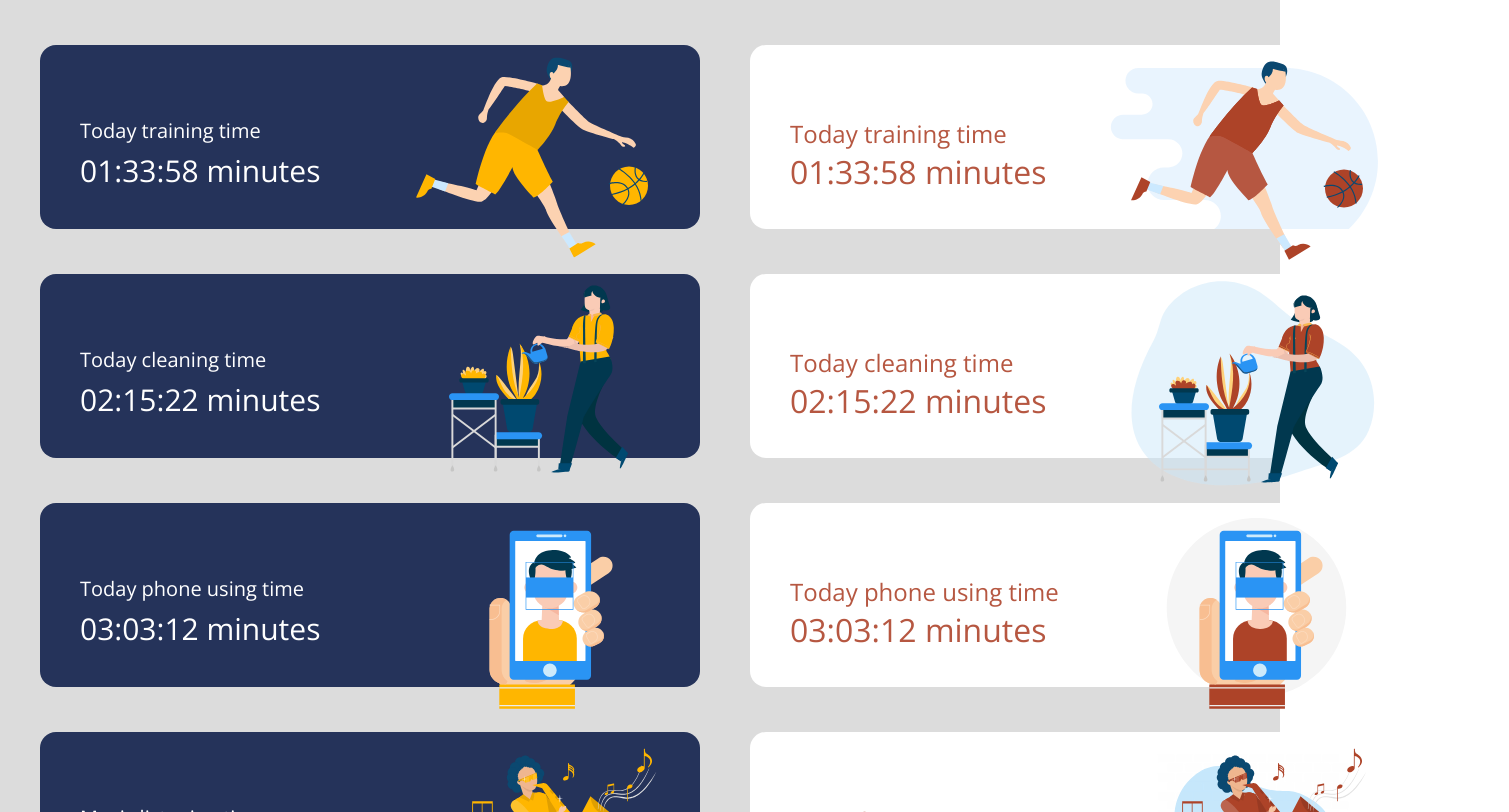
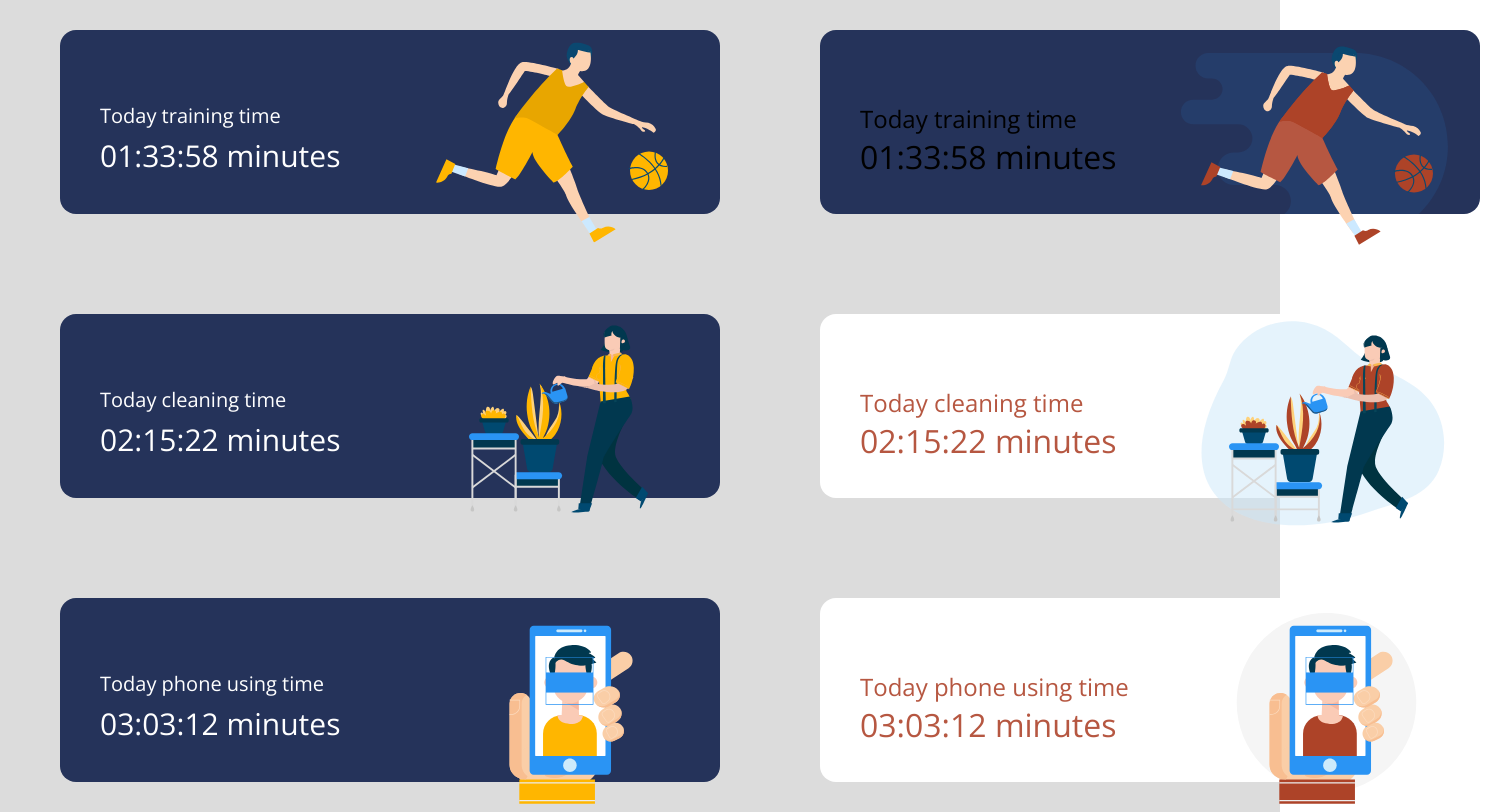
Before and after one commit to HoanFPTU/phucLong, a plain HTML site: page index.html in a window 1280 px wide. Shown: the top 812 px of the page, 1509 px wide, since content can reach past the window. Drawn offline with nearby package versions, Linux system fonts and the light colour scheme.

Commit message:
fix-layout done

```diff
--- a/assets/css/style.css
+++ b/assets/css/style.css
@@ -7,23 +7,28 @@
 
 /* Large box */
 #large-box {
+  width: 100%;
+  padding: 30px 60px;
   background-color: rgb(220, 220, 220);
   display: flex;
+  justify-content: space-between;
+  gap: 100px;
 }
 /* Dark mode */
-#box-left {
+#box-left,
+#box-right {
+  display: flex;
+  flex-direction: column;
+  gap: 100px;
   width: 660px;
   height: 1176px;
-    top: 32px;
-    left: 48px;
 }
 
 .dark-box {
   width: 660px;
   height: 184px;
-    margin-top: 45px;
-    margin-left: 40px;
-    background-color: #25335A;
+
+  background-color: #25335a;
   border-radius: 16px;
   position: relative;
 }
@@ -59,7 +64,7 @@
 
 .color-white {
   position: absolute;
-    color: #FFFFFF;
+  color: #ffffff;
   font-family: Open Sans;
   font-size: 20px;
   width: 230px;
@@ -70,7 +75,7 @@
 
 .color-white-2 {
   position: absolute;
-    color: #FFFFFF;
+  color: #ffffff;
   font-family: Open Sans;
   font-size: 30px;
   width: 263px;
@@ -81,10 +86,8 @@
 
 /* Light mode */
 .light-box {
-    margin-top: 45px;
-    margin-left: 90px;
-    color: #B65741;
-    background-color: #FFFFFF;
+  color: #b65741;
+  background-color: #ffffff;
   width: 660px;
   height: 184px;
   border-radius: 16px;
--- a/index.html
+++ b/index.html
@@ -1,16 +1,16 @@
 <!DOCTYPE html>
 <html lang="en">
-
   <head>
-    <meta charset="UTF-8">
-    <meta name="viewport" content="width=device-width, initial-scale=1.0">
+    <meta charset="UTF-8" />
+    <meta name="viewport" content="width=device-width, initial-scale=1.0" />
     <title>Giao diện Sáng & Tối</title>
-    <link rel="preconnect" href="https://fonts.googleapis.com">
-    <link rel="preconnect" href="https://fonts.gstatic.com" crossorigin>
+    <link rel="preconnect" href="https://fonts.googleapis.com" />
+    <link rel="preconnect" href="https://fonts.gstatic.com" crossorigin />
     <link
       href="https://fonts.googleapis.com/css2?family=Open+Sans:ital,wght@0,300;0,400;0,500;0,600;0,700;0,800;1,300;1,400;1,500;1,600;1,700;1,800&display=swap"
-        rel="stylesheet">
-    <link rel="stylesheet" href="./assets/css/style.css">
+      rel="stylesheet"
+    />
+    <link rel="stylesheet" href="./assets/css/style.css" />
   </head>
 
   <body>
@@ -20,37 +20,37 @@
       <div id="box-left">
         <div class="dark-box">
           <div class="all">
-                    <span class="color-white">Today training time <br></span>
+            <span class="color-white">Today training time <br /></span>
             <span class="color-white-2">01:33:58 minutes</span>
-                    <img class="img-1" src="assets/img/Basketball Player.svg" alt="">
+            <img class="img-1" src="assets/img/Basketball Player.svg" alt="" />
           </div>
         </div>
         <div class="dark-box">
           <div class="all">
-                    <span class="color-white">Today cleaning time <br></span>
+            <span class="color-white">Today cleaning time <br /></span>
             <span class="color-white-2">02:15:22 minutes</span>
-                    <img class="img-2" src="assets/img/Girl and plants.svg" alt="">
+            <img class="img-2" src="assets/img/Girl and plants.svg" alt="" />
           </div>
         </div>
         <div class="dark-box">
           <div class="all">
-                    <span class="color-white">Today phone using time <br></span>
+            <span class="color-white">Today phone using time <br /></span>
             <span class="color-white-2">03:03:12 minutes</span>
-                    <img class="img-3" src="assets/img/Face ID.svg" alt="">
+            <img class="img-3" src="assets/img/Face ID.svg" alt="" />
           </div>
         </div>
         <div class="dark-box">
           <div class="all">
-                    <span class="color-white">Music listening time <br></span>
+            <span class="color-white">Music listening time <br /></span>
             <span class="color-white-2">00:24:01 minutes</span>
-                    <img class="img-4" src="assets/img/Musician.svg" alt="">
+            <img class="img-4" src="assets/img/Musician.svg" alt="" />
           </div>
         </div>
         <div class="dark-box">
           <div class="all">
-                    <span class="color-white">Today shopping time <br></span>
+            <span class="color-white">Today shopping time <br /></span>
             <span class="color-white-2">01:58:27 minutes</span>
-                    <img class="img-5" src="assets/img/Shopping.svg" alt="">
+            <img class="img-5" src="assets/img/Shopping.svg" alt="" />
           </div>
         </div>
       </div>
@@ -58,39 +58,47 @@
 
       <!-- Start right -->
       <div id="box-right">
-            <div class="light-box">
+        <div class="dark-box">
           <div class="all-2">
-                    <span class="phuc-1">Today training time<br></span>
+            <span class="phuc-1">Today training time<br /></span>
             <span class="phuc-2">01:33:58 minutes</span>
-                    <img src="assets/img2/Basketball Player.svg" alt="ảnh lỗi" class="anh1">
+            <img
+              src="assets/img2/Basketball Player.svg"
+              alt="ảnh lỗi"
+              class="anh1"
+            />
           </div>
         </div>
         <div class="light-box">
           <div class="all-2">
-                    <span class="phuc-1">Today cleaning time<br></span>
+            <span class="phuc-1">Today cleaning time<br /></span>
             <span class="phuc-2">02:15:22 minutes</span>
-                    <img src="assets/img2/Girl and plants.svg" alt="ảnh lỗi" class="anh2">
+            <img
+              src="assets/img2/Girl and plants.svg"
+              alt="ảnh lỗi"
+              class="anh2"
+            />
           </div>
         </div>
         <div class="light-box">
           <div class="all-2">
-                    <span class="phuc-1">Today phone using time<br></span>
+            <span class="phuc-1">Today phone using time<br /></span>
             <span class="phuc-2">03:03:12 minutes</span>
-                    <img src="assets/img2/Face ID.svg" alt="ảnh lỗi" class="anh3">
+            <img src="assets/img2/Face ID.svg" alt="ảnh lỗi" class="anh3" />
           </div>
         </div>
         <div class="light-box">
           <div class="all-2">
-                    <span class="phuc-1">Music listening time<br></span>
+            <span class="phuc-1">Music listening time<br /></span>
             <span class="phuc-2">00:24:01 minutes</span>
-                    <img src="assets/img2/Musician.svg" alt="ảnh lỗi" class="anh4">
+            <img src="assets/img2/Musician.svg" alt="ảnh lỗi" class="anh4" />
           </div>
         </div>
         <div class="light-box">
           <div class="all-2">
-                    <span class="phuc-1">Today shopping time<br></span>
+            <span class="phuc-1">Today shopping time<br /></span>
             <span class="phuc-2">01:58:27 minutes</span>
-                    <img src="assets/img2/Shopping.svg" alt="ảnh lỗi" class="anh5">
+            <img src="assets/img2/Shopping.svg" alt="ảnh lỗi" class="anh5" />
           </div>
         </div>
       </div>
@@ -98,5 +106,4 @@
     </div>
     <!-- End -->
   </body>
-
 </html>
```
Lines whose indentation alone changed are shown as unchanged.
